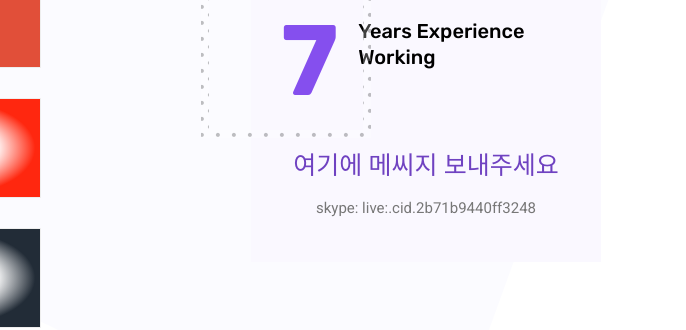
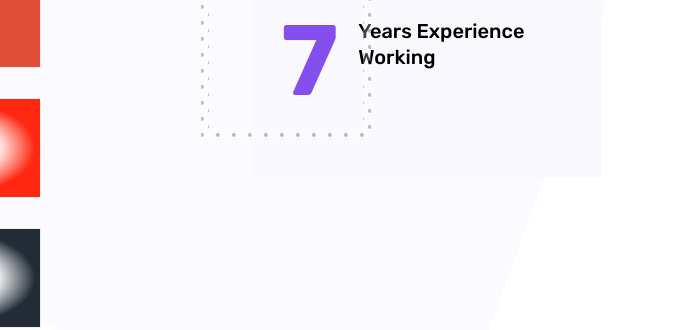
Before and after one commit to irynadev/Portfolio, a plain HTML site: page index.html in a window 1280 px wide. Shown: the part 1283-1613 px from the top of the page, 594-1280 px from the left. Drawn offline with Linux system fonts and the light colour scheme; some packages are replaced by stand-ins of ours.

Commit message:
remove contact info
remove contact info

```diff
--- a/index.html
+++ b/index.html
@@ -265,11 +265,6 @@
 						<div class="d-flex mb-50">
 							<span class="lage">7</span>
 							<span class="smll">Years Experience Working</span>
-
-						</div>
-						<div>
-							<p class="larage" style="color: #6f42c1; font-size: 25px;">여기에 메씨지 보내주세요</p>
-							<p class="larage">skype: live:.cid.2b71b9440ff3248</p>
 						</div>
 					</div>
 				</div>
```
